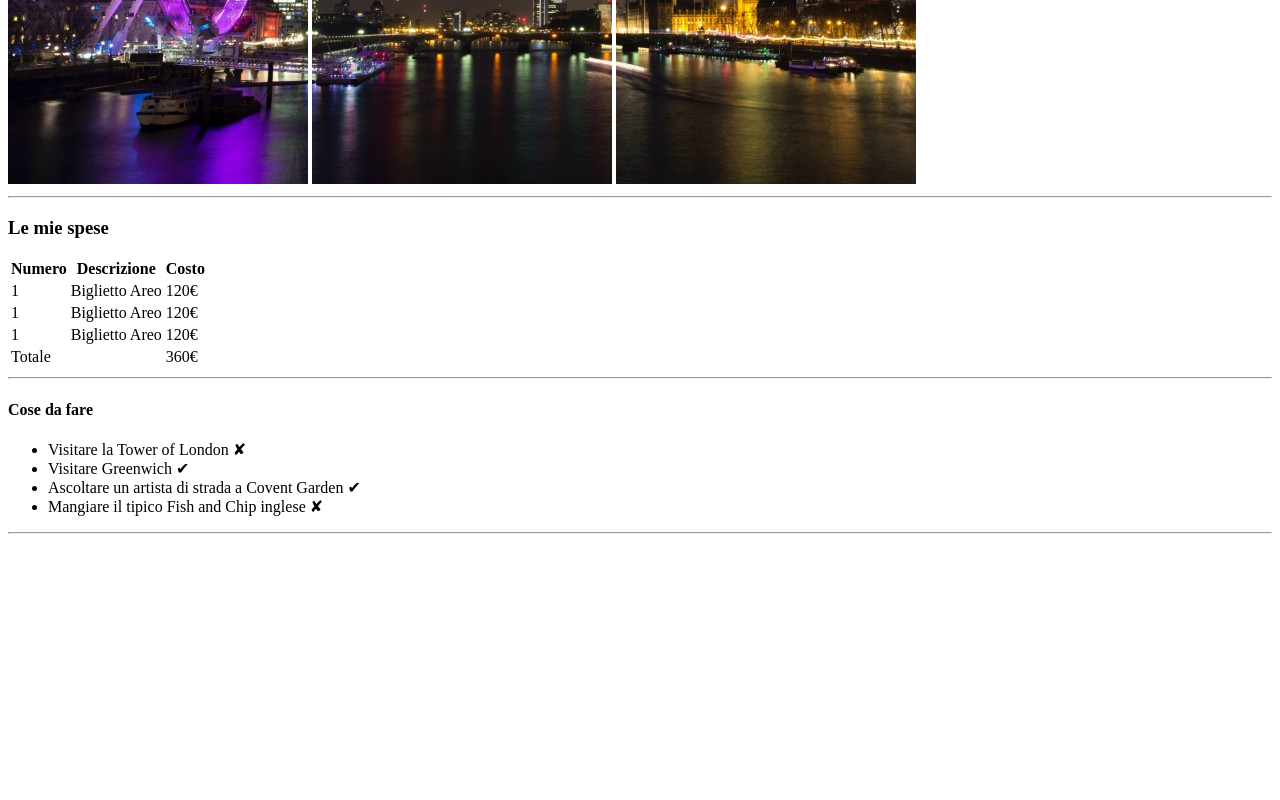
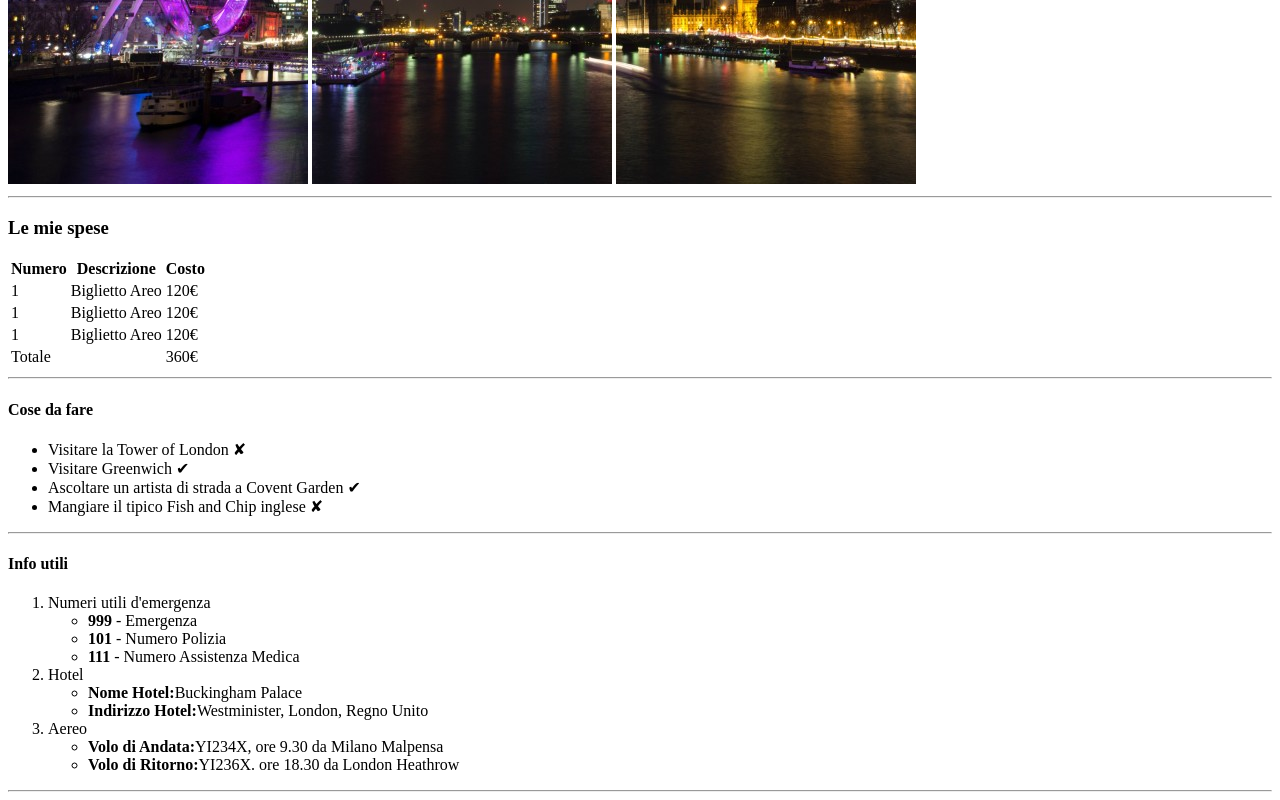
Before and after one commit to 0xelia/html-london-trip, a plain HTML site: page index.html in a window 1280 px wide. Shown: the part 496-1296 px from the top of the page. Before the commit the page ends 1038 px from the top, so only its background shows below. Drawn offline with Linux system fonts and the light colour scheme.

Commit message:
Info added

```diff
--- a/index.html
+++ b/index.html
@@ -7,13 +7,13 @@
     <title>London Trip</title>
 </head>
 <body>
-    <head>
+    <header>
         <h1>Il mio viaggio a Londra</h1>
         <img src="img/img1.jpg" alt="Londra Tamigi">
         <img src="img/img2.jpg" alt="Londra Tamigi">
         <img src="img/img3.jpg" alt="Londra Tamigi">
         <hr>
-    </head>
+    </header>
     <main>
         <section>
             <h3>Le mie spese</h3>
@@ -61,6 +61,39 @@
              <!-- to do list ends -->
              <hr>
         </section>
+        <section>
+            <!-- info starts -->
+            <h4>Info utili</h4>
+            <ol>
+                <li>
+                    Numeri utili d'emergenza
+                    <ul>
+                        <li><strong>999</strong> - Emergenza</li>
+                        <li><strong>101</strong> - Numero Polizia</li>
+                        <li><strong>111</strong> - Numero Assistenza Medica</li>
+                    </ul>
+                </li>
+                <li>
+                    Hotel
+                    <ul>
+                        <li><strong>Nome Hotel:</strong>Buckingham Palace</li>
+                        <li><strong>Indirizzo Hotel:</strong>Westminister, London, Regno Unito</li>
+                    </ul>
+                </li>
+                <li>
+                    Aereo
+                    <ul>
+                        <li><strong>Volo di Andata:</strong>YI234X, ore 9.30 da Milano Malpensa</li>
+                        <li><strong>Volo di Ritorno:</strong>YI236X. ore 18.30 da London Heathrow</li>
+                    </ul>
+                </li>
+            </ol>
+            <hr>
+            <!-- info ends  -->
+        </section>
+        <section>
+
+        </section>
     </main>
 </body>
 </html>
```
